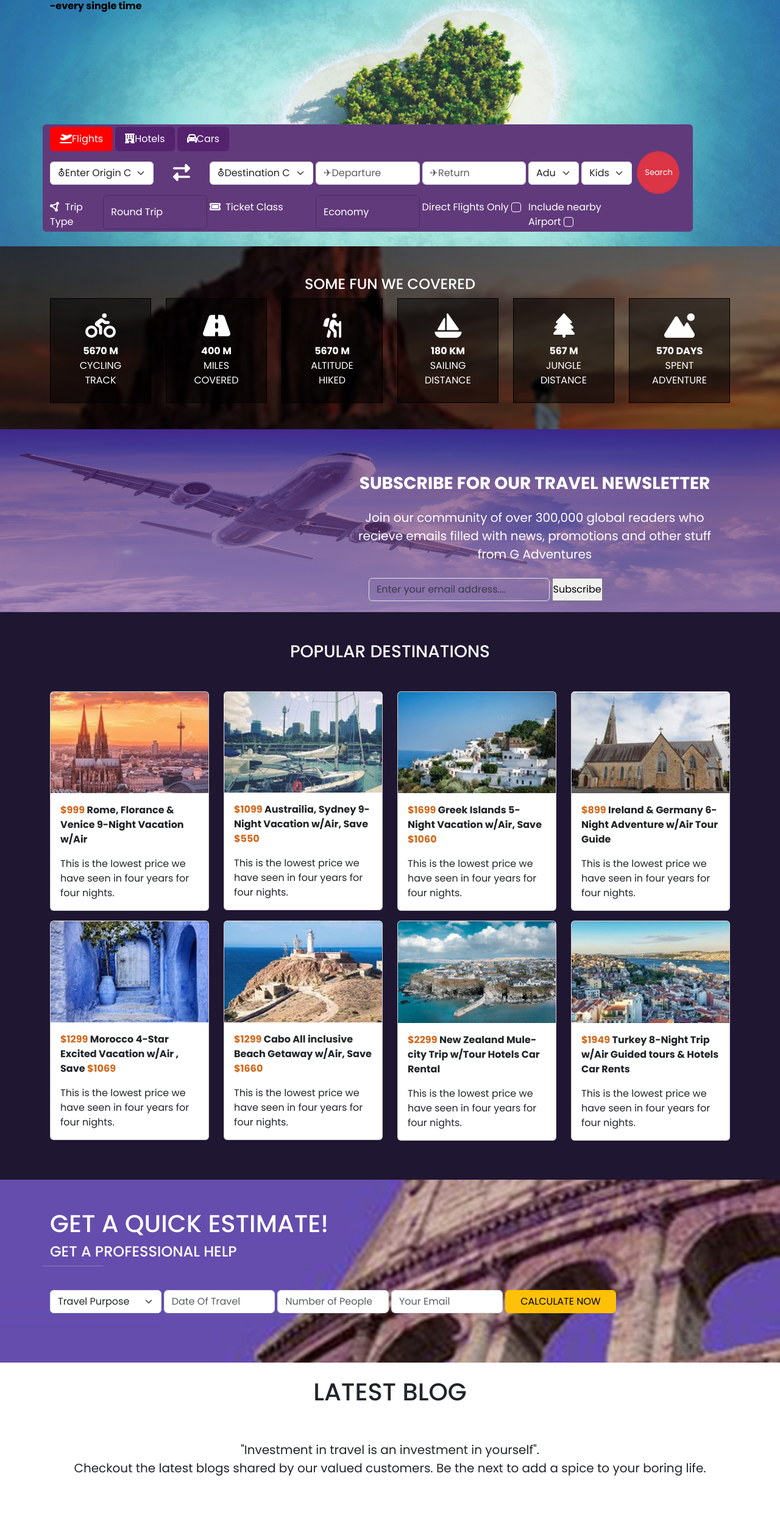
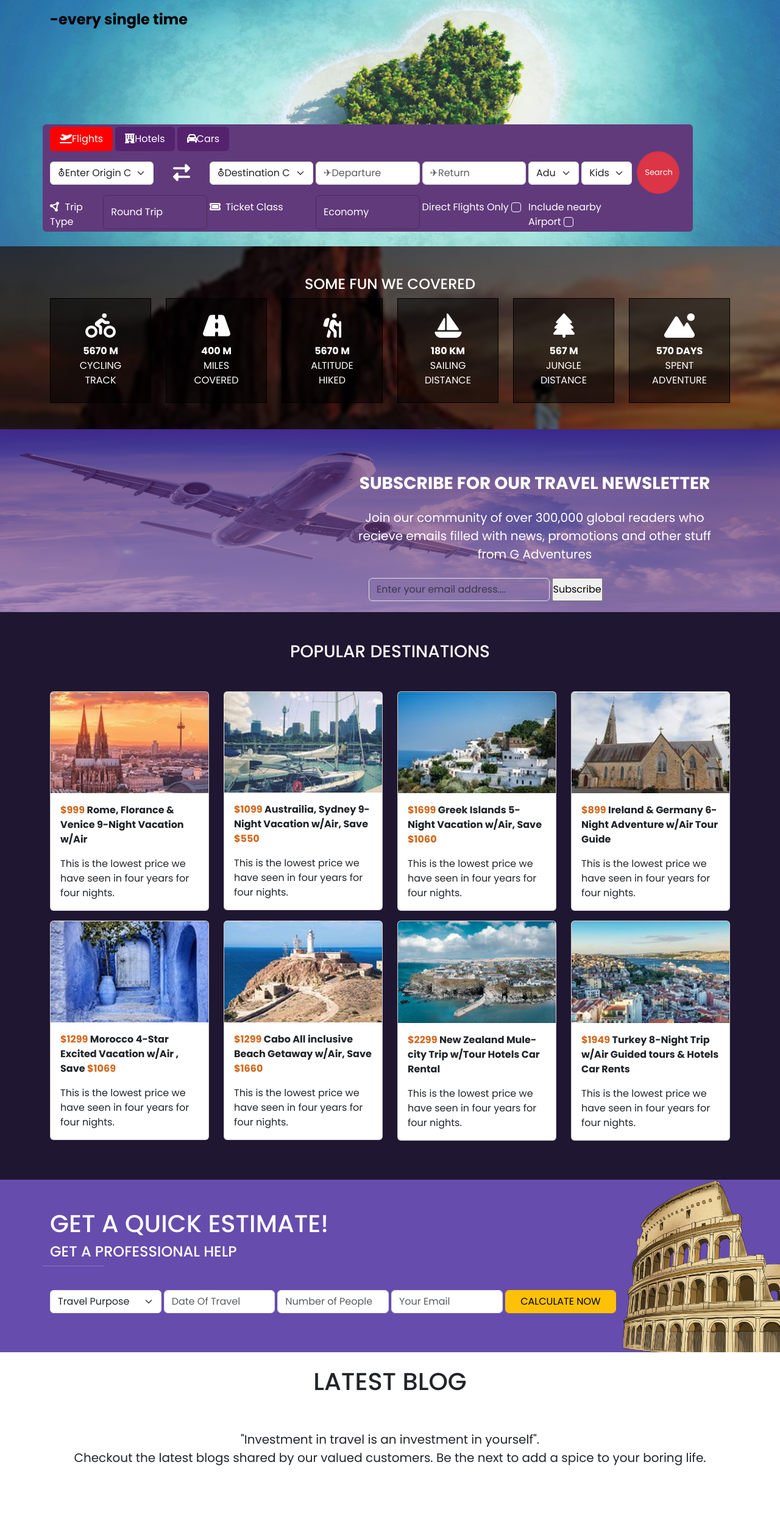
Before and after one commit to asthaj2710/Momondo, a plain HTML site: page index.html in a window 1280 px wide. Shown: the part 252-2737 px from the top of the page at 61% size. Drawn offline with nearby package versions, Linux system fonts and the light colour scheme.

Commit message:
Changes made in estimate section

```diff
--- a/assets/css/style.css
+++ b/assets/css/style.css
@@ -21,10 +21,10 @@ color: #55575e;
 .bg-blue{
     background-color: #1F1631;
 }
-.bg-purple1{
+/* .bg-purple1{
     background-color: #664CAD;
 
-}
+} */
 .top-10{
     top:10%
 }
@@ -114,12 +114,13 @@ header div ul li .active{
 /* Destination Section ends */
 /* Estimate section starts */
 .esti{
-    width: 100%;
-    height: 300px;
+    /* width: 100%;
+    height: 300px; */
+    background-color: #664CAD;
     color: #fff;
-    background:url(../img/estimate.jpg);
+    /* background:url(../img/estimate.jpg);
     background-size:cover;
-    background-position:center;
+    background-position:center;   */
 }
 /* Estimate section ends */
 /* Footer Section starts */
@@ -183,8 +184,8 @@ text-decoration: none;
         font-weight:500;
     }
     .banner .banner2{
-        font-size:15px ;
-        font-weight: 300px;
+        font-size:15px !important;
+        font-weight: 300px !important;
     }
     .circle{
         height: 70px;
--- a/index.html
+++ b/index.html
@@ -79,7 +79,7 @@
             <div class="row">
                 <div class="col-lg-7 col-sm-9 ms-1 ms-sm-0 position-absolute top-15 text-center text-sm-start">
                     <h1>"The best place to find the cheapest airfares"</h1>
-                    <p class="banner2 fw-bold mt-4 mt-sm-0">-every single time</p>
+                    <p class="banner2 fs-4 fw-bold mt-4">-every single time</p>
                 </div>
             </div>
             <div class="row">
@@ -529,10 +529,8 @@
     </section>
     <!-- Destination section ends -->
     <!-- Estimate Section starts -->
-    <section class="esti py-5">
-        <!-- <div class="position-absolute bottom-0 end-0">
-            <img src="./assets/img/est2.png" alt="est" class="estimate">
-        </div> -->
+    <section class="esti py-5 position-relative">
+            <img src="./assets/img/rome2.png" alt="rome" class="position-absolute end-0 top-0 w-15 h-100 d-none d-lg-block">
         <div class="container">
             <div class="row text-white">
                 <h1>GET A QUICK ESTIMATE!</h1>
```
Also changed, not shown: assets/img/rome2.png (added).
